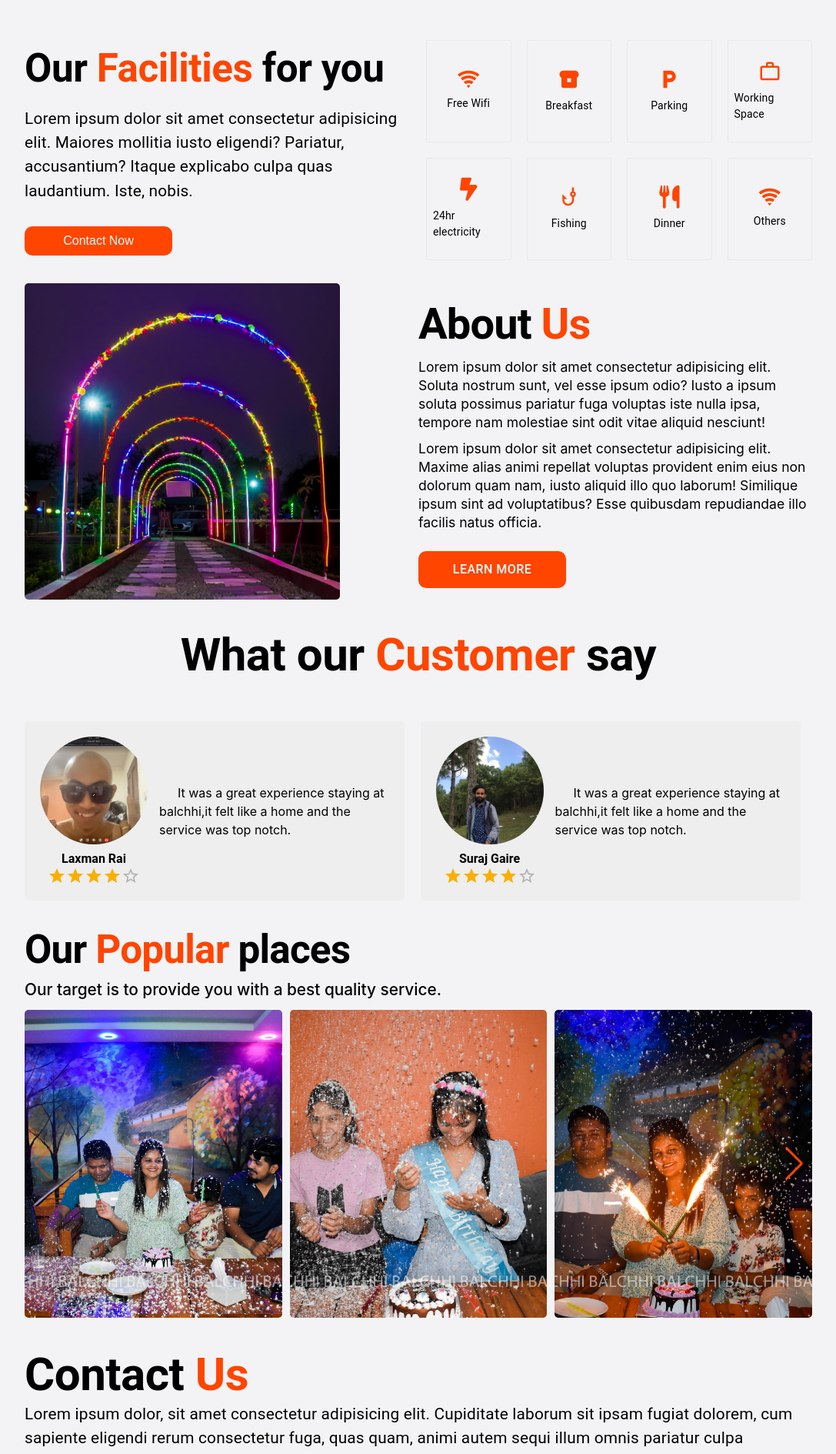
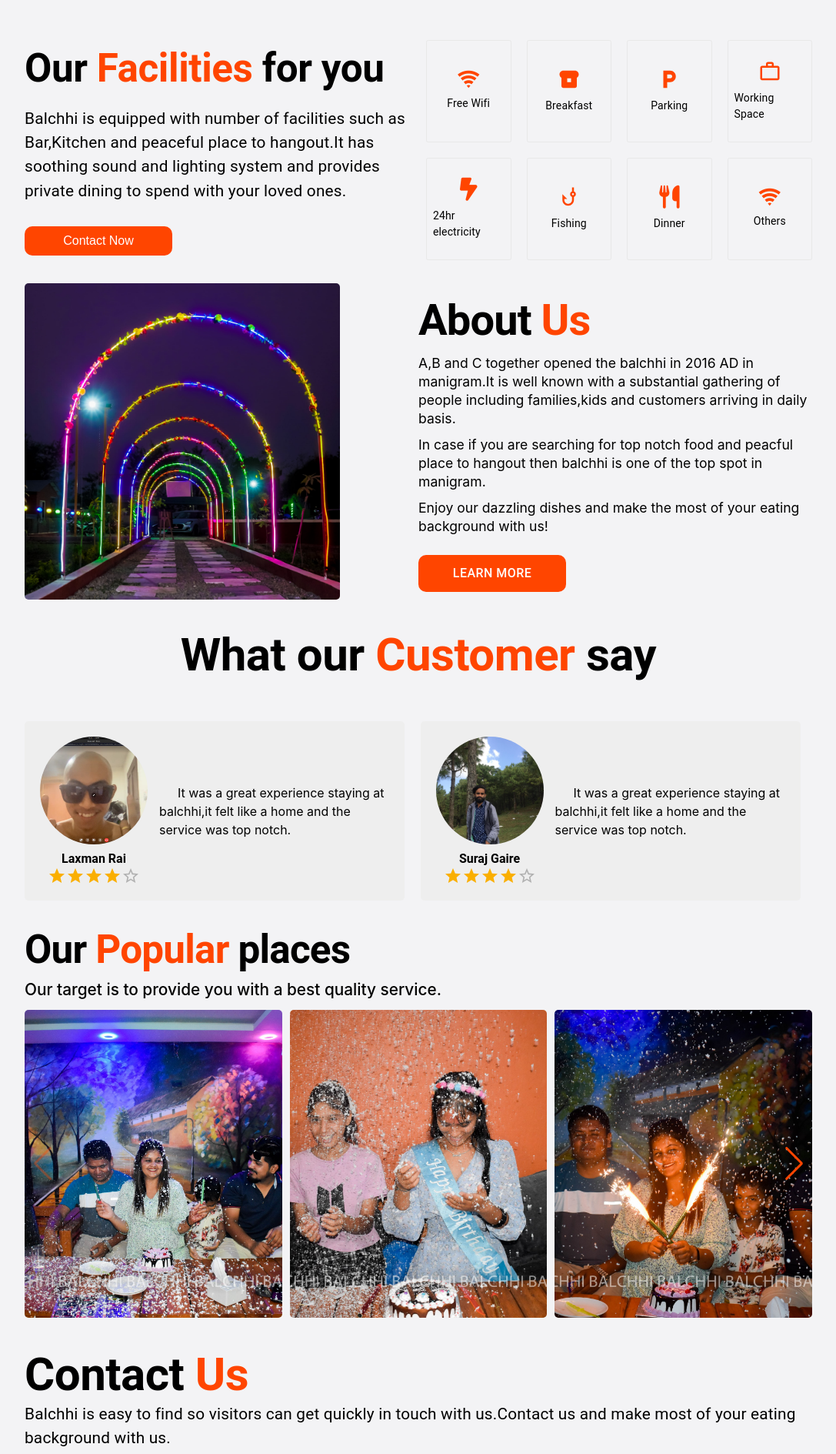
Before and after one commit to surajgaire14/balchhi, a React (Vite) app: page / in a window 1280 px wide. Shown: the part 1140-3029 px from the top of the page at 77% size, without its empty margins (96-1183 px from the left). Built offline with nearby package versions, Linux system fonts and the light colour scheme; some icons are missing.

Commit message:
about us content updated

```diff
--- a/src/Components/About/About.jsx
+++ b/src/Components/About/About.jsx
@@ -1,21 +1,18 @@
 import React from "react";
 import about from "../../images/about.jpg";
 import { Typography } from "@mui/material";
-import {Button} from "@mui/material";
-import "./style.css"
+import { Button } from "@mui/material";
+import "./style.css";
 
 export default function About() {
   return (
     <div className="about_container" id="About Us">
-        <div
-          className="image"
-          data-aos={"fade-up"}
-        >
+      <div className="image" data-aos={"fade-right"}>
         <img src={about} alt="balchhi_image" />
       </div>
       <div
         className="content"
-          data-aos="fade-up"
+        data-aos="fade-left"
         data-aos-delay={50}
         data-aos-duration={1000}
         data-aos-easing="ease-in-out"
@@ -30,16 +27,17 @@ export default function About() {
           </Typography>
         </div>
         <Typography component="p" variant="p">
-            Lorem ipsum dolor sit amet consectetur adipisicing elit. Soluta
-            nostrum sunt, vel esse ipsum odio? Iusto a ipsum soluta possimus
-            pariatur fuga voluptas iste nulla ipsa, tempore nam molestiae sint
-            odit vitae aliquid nesciunt!
+          A,B and C together opened the balchhi in 2016 AD in manigram.It is
+          well known with a substantial gathering of people including
+          families,kids and customers arriving in daily basis.
         </Typography>
         <Typography component="p" variant="p">
-            Lorem ipsum dolor sit amet consectetur adipisicing elit. Maxime
-            alias animi repellat voluptas provident enim eius non dolorum quam
-            nam, iusto aliquid illo quo laborum! Similique ipsum sint ad
-            voluptatibus? Esse quibusdam repudiandae illo facilis natus officia.
+          In case if you are searching for top notch food and peacful place to
+          hangout then balchhi is one of the top spot in manigram.
+        </Typography>
+        <Typography component={"p"} variant="p">
+          Enjoy our dazzling dishes and make the most of your eating background
+          with us!
         </Typography>
         <Button>Learn More</Button>
       </div>
--- a/src/Components/Contact/Contact.jsx
+++ b/src/Components/Contact/Contact.jsx
@@ -17,10 +17,7 @@ const Contact = () => {
           Contact <span style={{ color: "orangered" }}> Us</span>
         </Typography>
         <Typography>
-          Lorem ipsum dolor, sit amet consectetur adipisicing elit. Cupiditate
-          laborum sit ipsam fugiat dolorem, cum sapiente eligendi rerum
-          consectetur fuga, quas quam, animi autem sequi illum omnis pariatur
-          culpa voluptates?
+          Balchhi is easy to find so visitors can get quickly in touch with us.Contact us and make most of your eating background with us.
         </Typography>
       </div>
       <div className="location__container">
--- a/src/Components/Facilities/Facilities.jsx
+++ b/src/Components/Facilities/Facilities.jsx
@@ -40,9 +40,9 @@ const Facilities = () => {
           Our <span className="span">Facilities</span> for you
         </Typography>
         <Typography>
-          Lorem ipsum dolor sit amet consectetur adipisicing elit. Maiores
-          mollitia iusto eligendi? Pariatur, accusantium? Itaque explicabo culpa
-          quas laudantium. Iste, nobis.
+          Balchhi is equipped with number of facilities such as Bar,Kitchen and
+          peaceful place to hangout.It has soothing sound and lighting system
+          and provides private dining to spend with your loved ones.
         </Typography>
         <button>Contact Now</button>
       </div>
```
Lines whose indentation alone changed are shown as unchanged.
